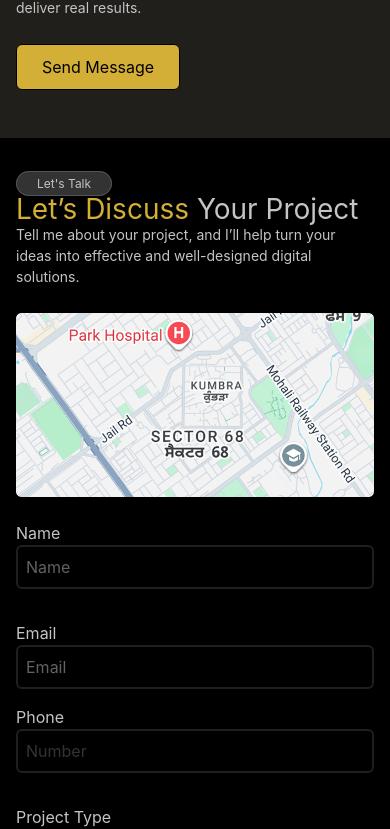
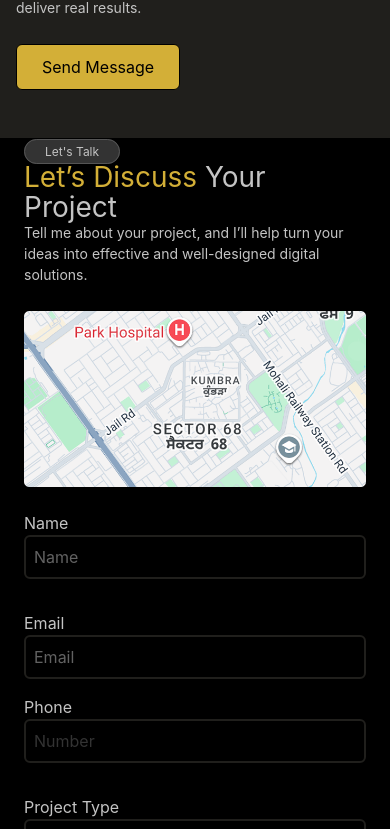
Before and after one commit to Sonam71216/portfolio, a React app: page / in a window 390 px wide. Shown: the part 6620-7449 px from the top of the page. Built offline with nearby package versions, Linux system fonts and the light colour scheme; the HTML template or start-up script is replaced by a standard one.

Commit message:
Update Contact.jsx

```diff
--- a/src/components/Contact.jsx
+++ b/src/components/Contact.jsx
@@ -35,7 +35,7 @@ function Contact() {
   }
 
   return (
-    <section className='md:py-18 py-8 px-4 md:px-0' id='contact'>
+    <section className='md:py-18 py-8md:px-6 lg:px-4 px-6' id='contact'>
       <div className='max-w-7xl mx-auto'>
 
         <div className="grid grid-cols-1 md:grid-cols-2  gap-4">
```
